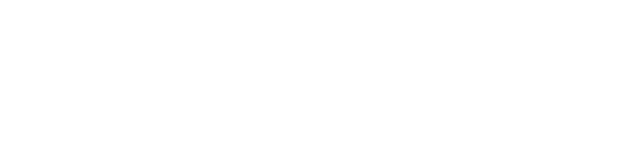
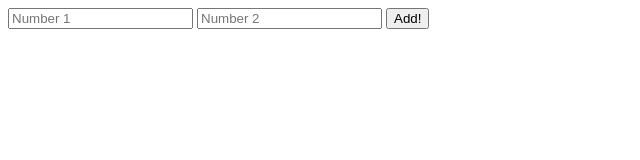
Before and after one commit to shawnkost/typescript, a website: page index.html in a window 1280 px wide. Shown: the whole page, without its empty margins (0-640 px from the left). Drawn offline with Linux system fonts and the light colour scheme.

Commit message:
Created basic file structure

```diff
--- /dev/null
+++ b/app.js
@@ -0,0 +1 @@
+console.log("Hello World");
--- /dev/null
+++ b/app.ts
@@ -0,0 +1 @@
+console.log("Hello World");
--- a/index.html
+++ b/index.html
@@ -5,8 +5,11 @@
   <meta http-equiv="X-UA-Compatible" content="IE=edge">
   <meta name="viewport" content="width=device-width, initial-scale=1.0">
   <title>TypeScript</title>
+  <script src="app.js" defer></script>
 </head>
 <body>
-
+  <input type="number" id="num1" placeholder="Number 1" />
+  <input type="number" id="num2" placeholder="Number 2" />
+  <button>Add!</button>
 </body>
 </html>
```
Also changed, not shown: package.json (added, +23 -0 lines), 2 other files.
